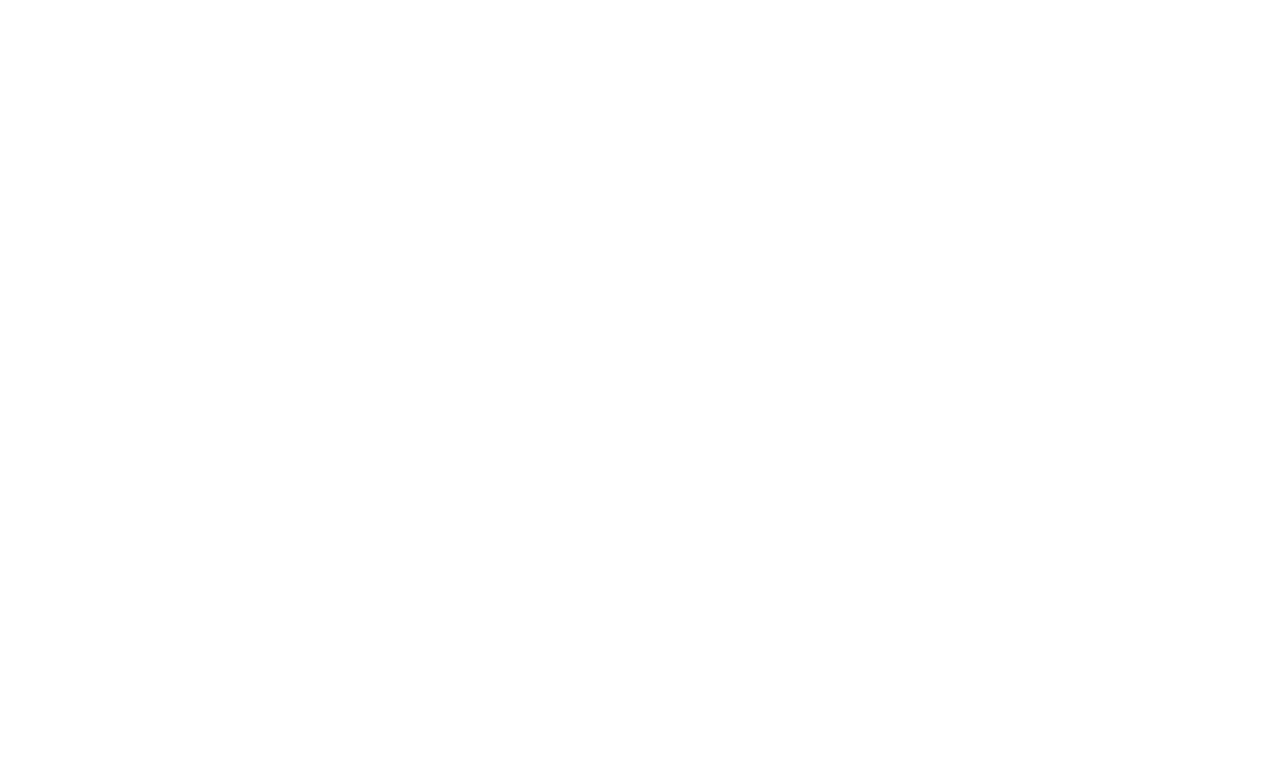
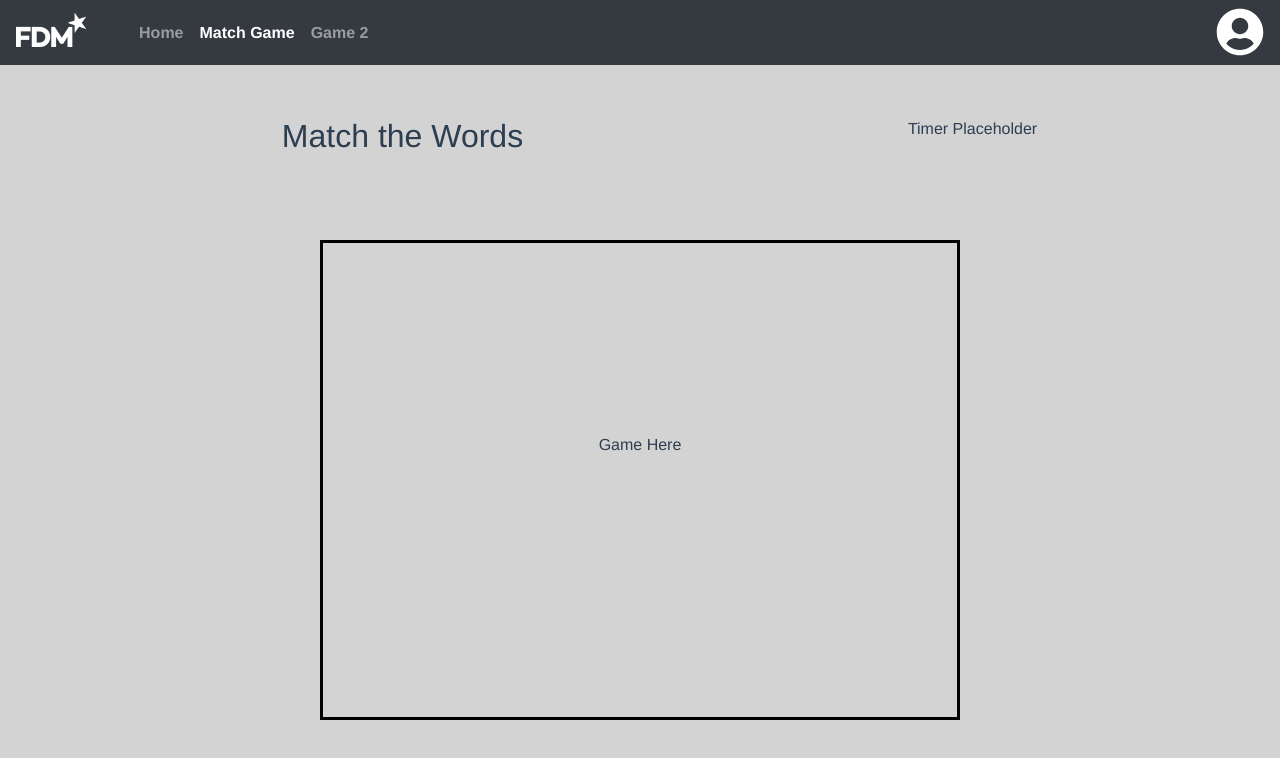
Before and after one commit to ethancowey/FDM-Brand-Game, a Vue app in the folder client/: page /match in a window 1280 px wide. Shown: the top 758 px of the page. Built offline with nearby package versions, Linux system fonts and the light colour scheme.

Commit message:
Created Navbar template for all pages Created Game page template

```diff
--- a/client/package.json
+++ b/client/package.json
@@ -11,11 +11,16 @@
     "build": "node build/build.js"
   },
   "dependencies": {
+    "@fortawesome/fontawesome-svg-core": "^1.2.32",
+    "@fortawesome/free-brands-svg-icons": "^5.15.1",
+    "@fortawesome/free-solid-svg-icons": "^5.15.1",
+    "@fortawesome/vue-fontawesome": "^2.0.0",
     "axios": "^0.21.0",
     "vue": "^2.5.2",
     "vue-router": "^3.0.1"
   },
   "devDependencies": {
+    "@fortawesome/fontawesome-free": "^5.15.1",
     "autoprefixer": "^7.1.2",
     "babel-core": "^6.22.1",
     "babel-eslint": "^8.2.1",
--- a/client/src/App.vue
+++ b/client/src/App.vue
@@ -18,6 +18,6 @@
   -moz-osx-font-smoothing: grayscale;
   text-align: center;
   color: #2c3e50;
-  margin-top: 60px;
+  margin: 0px;
 }
 </style>
--- /dev/null
+++ b/client/src/components/matchGame.vue
@@ -0,0 +1,89 @@
+<template>
+  <div id="app">
+    <nav class="mb-1 navbar navbar-expand-lg navbar-dark bg-dark lighten-1 sticky-top">
+      <a id="icon" class="navbar-brand" href="#">
+        <img src="../assets/logo.png" alt="Logo" style="width:70px;">
+      </a>
+      <button class="navbar-toggler" type="button" data-toggle="collapse" data-target="#navbarSupportedContent-555"
+              aria-controls="navbarSupportedContent-555" aria-expanded="false" aria-label="Toggle navigation">
+        <span class="navbar-toggler-icon"></span>
+      </button>
+      <div class="collapse navbar-collapse" id="navbarSupportedContent-555">
+        <ul id="text-group" class="navbar-nav mr-auto">
+          <li class="nav-item">
+            <a class="nav-link" href="#">Home
+            </a>
+          </li>
+          <li class="nav-item active">
+            <a class="nav-link" href="#">Match Game</a>
+          </li>
+          <li class="nav-item">
+            <a class="nav-link" href="#">Game 2</a>
+          </li>
+        </ul>
+        <ul class="navbar-nav ml-auto nav-flex-icons">
+          <li class="nav-item avatar">
+            <a class="nav-link p-0" href="/account">
+              <font-awesome-icon class="user-circle fa-3x" :icon="['fas', 'user-circle']" />
+            </a>
+          </li>
+        </ul>
+      </div>
+    </nav>
+    <div class="container">
+      <br>
+      <br>
+      <div class="row">
+        <div class="col-7">
+          <h2>Match the Words</h2>
+        </div>
+        <div class="col-5">Timer Placeholder</div>
+      </div>
+      <div id="game">
+        <p id="placeholder">Game Here</p>
+      </div>
+    </div>
+  </div>
+
+</template>
+
+<script>
+export default {
+  name: 'matchGame'
+}
+</script>
+
+<style scoped>
+#placeholder {
+  margin-top: 30%;
+  text-align: center;
+
+}
+#game {
+  width: 50%;
+  height: 60%;
+  border: solid black;
+  position: absolute;
+  left: 50%;
+  top: 60%;
+  transform: translate(-50%, -50%);
+}
+
+#app {
+  height: 100vh;
+  background-color: lightgrey;
+}
+.user-circle {
+  color: white;
+  size: 60px;
+}
+#icon {
+  padding-bottom: 10px;
+}
+.nav-item {
+  font-weight: bold;
+}
+#text-group {
+  margin-left: 2.5%;
+}
+</style>
--- a/client/src/main.js
+++ b/client/src/main.js
@@ -3,6 +3,12 @@
 import App from './App'
 import 'bootstrap'
 import 'bootstrap/dist/css/bootstrap.min.css'
+import { library } from '@fortawesome/fontawesome-svg-core'
+import { fas } from '@fortawesome/free-solid-svg-icons'
+import { FontAwesomeIcon } from '@fortawesome/vue-fontawesome'
+library.add(fas)
+Vue.component('font-awesome-icon', FontAwesomeIcon)
+
 /* eslint-disable no-new */
 new Vue({
   el: '#app',
--- a/client/src/router/index.js
+++ b/client/src/router/index.js
@@ -2,6 +2,7 @@
 import Router from 'vue-router'
 import Login from '../components/Login'
 import Register from '../components/Register'
+import matchGame from '../components/matchGame'
 
 Vue.use(Router)
 
@@ -10,5 +11,6 @@
   base: __dirname,
   routes: [
     { path: '/', component: Login },
-    { path: '/register', component: Register }
+    { path: '/register', component: Register },
+    { path: '/match', component: matchGame }
   ]})
```
Also changed, not shown: client/.postcssrc.js, client/src/assets/logo.png, 1 other file (tests, documents, lock files or other folders).
